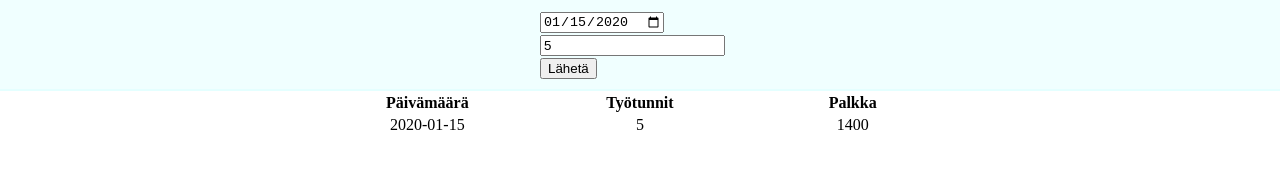
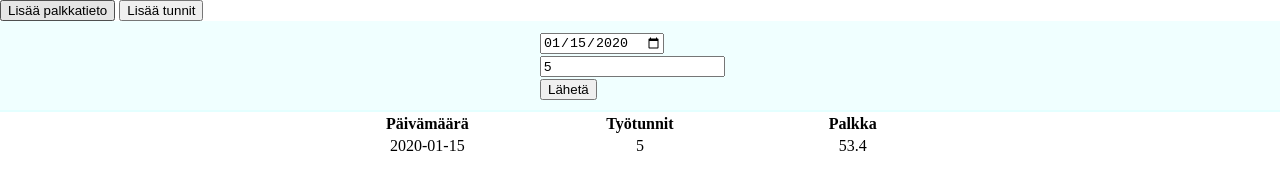
Before and after one commit to corpsefin/Exercise-Salary-Calculator, a plain HTML site: page index.html in a window 1280 px wide. Both pictures are taken after typing "2020-01-15", "5" into the empty fields and a click on the button "Lähetä". Drawn offline with Linux system fonts and the light colour scheme.

Commit message:
Salary calculation and salary data appending to the site made with prototype functions

```diff
--- a/index.html
+++ b/index.html
@@ -4,10 +4,14 @@
     <meta charset="UTF-8">
     <meta name="viewport" content="width=device-width, initial-scale=1.0">
     <link rel="stylesheet" href="css/main.css">
-    <script type="module" src="js/app.js" defer></script>
+    <script defer type="module" src="./js/app.js"></script>
     <title>Palkkalaskuri</title>
 </head>
 <body>
+    <div>
+        <button>Lisää palkkatieto</button>
+        <button>Lisää tunnit</button>
+    </div>
     <form action="" id="workTimeLogger">
         <div id="aligner">
             <input type="date" id="workDate">
@@ -15,7 +19,7 @@
             <button type="submit" id="submitHours">Lähetä</button>
         </div>
     </form>
-    <div id="payDataResults">
+    <div id="salaryDataResults">
     <table id="resultTable">
         <tr>
             <th>Päivämäärä</th>
--- a/js/app.js
+++ b/js/app.js
@@ -1,12 +1,13 @@
-import { createPay } from './createPay.js';
+import Salary from './salary.js';
+import * as WorkplaceInfo from './workplaceInfo.js';
 
-let date = document.getElementById('workDate');
+let workDate = document.getElementById('workDate');
 let workHours = document.getElementById('workHours');
 let submitHours = document.getElementById('submitHours');
-let submitPressed = false;
 
 submitHours.addEventListener('click', (event) =>{
     event.preventDefault();
-    submitPressed = true;
-    createPay(date.value, workHours.value);
+    let newSalary = new Salary(workDate.value, workHours.value, WorkplaceInfo.getWage());
+
+    newSalary.createNew();
 });
--- a/js/calculatePay.js
+++ /dev/null
@@ -1,6 +0,0 @@
-function calculatePay(hours) {
-
-    return '1400';
-}
-
-export { calculatePay };
--- a/js/createPay.js
+++ /dev/null
@@ -1,22 +0,0 @@
-import {calculatePay} from './calculatePay.js';
-
-function createPay(date, hours){
-    let resultTable = document.getElementById('resultTable');
-    let dataRow = document.createElement('tr');
-    let dateData = document.createElement('td');
-    let hoursData = document.createElement('td');
-    let payData = document.createElement('td');
-
-    dateData.textContent = date;
-    hoursData.textContent = hours;
-
-    payData.textContent = calculatePay(hours);
-
-    dataRow.appendChild(dateData);
-    dataRow.appendChild(hoursData);
-    dataRow.appendChild(payData);
-
-    resultTable.appendChild(dataRow);
-}
-
-export { createPay };
--- /dev/null
+++ b/js/salary.js
@@ -0,0 +1,42 @@
+// import * as SalaryCalculator from './calculateSalary.js';
+
+
+function Salary(date, hours, hourlyWage){
+    this.date = date;
+    this.hours = hours;
+    this.hourlyWage = hourlyWage;
+}
+
+Salary.prototype.calculateSalary = function() {
+    if(this.hours < 9){
+        return this.hours * this.hourlyWage;
+    }
+    else{
+        if(this.hours <= 10){
+            return (8*this.hourlyWage)+((this.hourlyWage*1.5)*(this.hours-8));
+        }
+        else{
+            return (8*this.hourlyWage)+((this.hourlyWage*1.5)*2)+((this.hourlyWage*2)*(this.hours-10));
+        }
+    }
+}
+
+Salary.prototype.createNew = function(){
+    let resultTable = document.getElementById('resultTable');
+    let dataRow = document.createElement('tr');
+    let dateData = document.createElement('td');
+    let hoursData = document.createElement('td');
+    let payData = document.createElement('td');
+
+    dateData.textContent = this.date;
+    hoursData.textContent = this.hours;
+    payData.textContent = this.calculateSalary();
+
+    dataRow.appendChild(dateData);
+    dataRow.appendChild(hoursData);
+    dataRow.appendChild(payData);
+
+    resultTable.appendChild(dataRow);
+}
+
+export default Salary;
--- /dev/null
+++ b/js/workplaceInfo.js
@@ -0,0 +1,9 @@
+function setWage(){
+
+}
+
+function getWage(){
+    return '10.68'
+}
+
+export { setWage, getWage };
```
